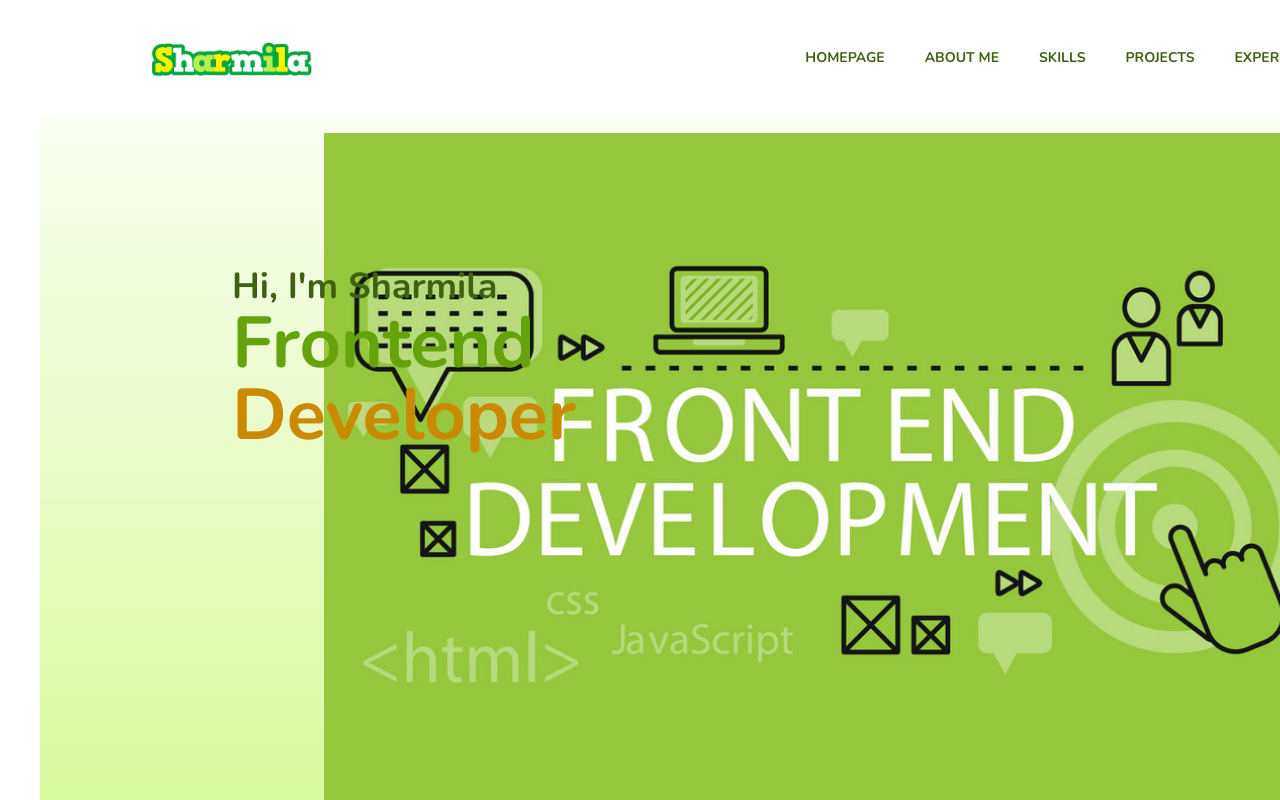
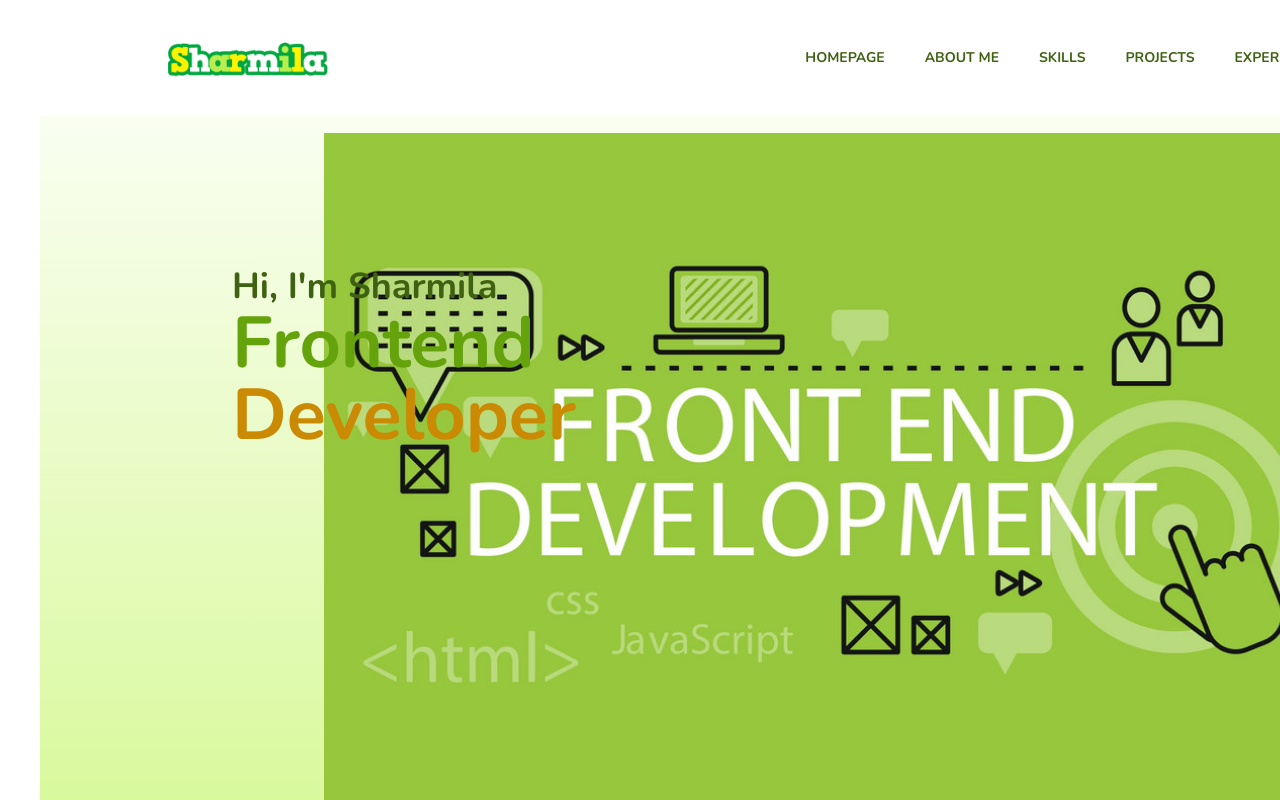
Before and after one commit to SharmilaSanthanam/TailwindPortfolio, a website: page index.html in a window 1280 px wide. Shown: the top 800 px of the page. Drawn offline with nearby package versions, Linux system fonts and the light colour scheme; files that its build step writes are made by us from their sources.

Commit message:
Update index.html

```diff
--- a/index.html
+++ b/index.html
@@ -19,7 +19,7 @@
     <!-- navbar -->
     <nav class="w-full fixed top-0 bg-white z-10 dark:bg-slate-900">
       <div class="container mx-auto py-4  flex items-center justify-between">
-        <div class="flex px-28 items-center gap-2">
+        <div class="flex px-32 items-center gap-2">
           <img class="sm:w-full lg:w-40 sm:object-fill" src="./images/name.png" alt="Sharmila" />
         </div>
         <ul class="hidden md:flex space-x-10 text-lime-800 dark:text-gray-100 font-bold text-sm uppercase">
```
